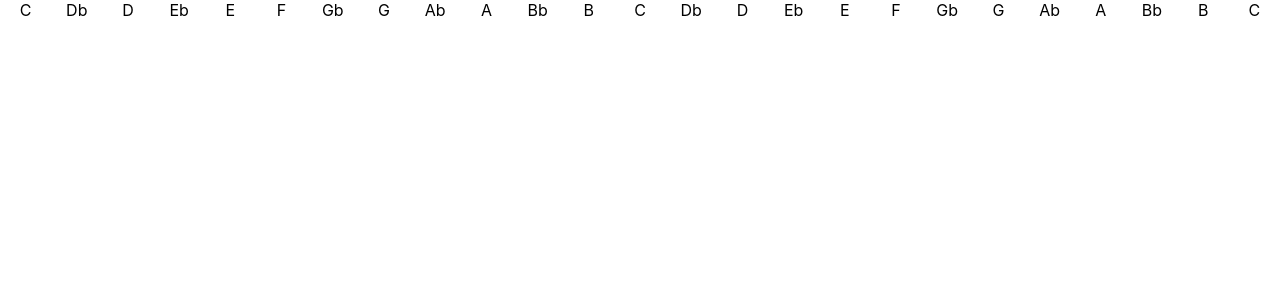
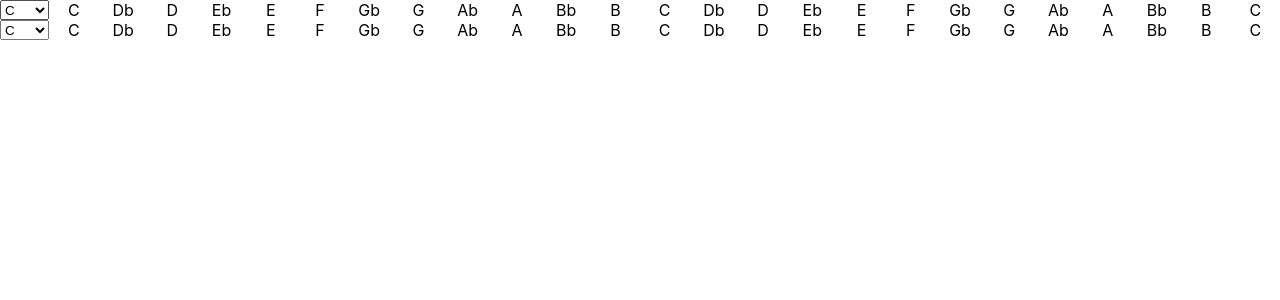
Before and after one commit to walpolsh/fretboards, a React (Create React App) app: page / in a window 1280 px wide. Shown: the top 300 px of the page. Built offline with nearby package versions, Linux system fonts and the light colour scheme.

Commit message:
single string can change

```diff
--- a/src/App.css
+++ b/src/App.css
@@ -1,6 +1,6 @@
 .stringContainer {
   display: grid;
-  grid-template-columns: repeat(25, 1fr);
+  grid-template-columns: repeat(26, 1fr);
 }
 
 .App {
--- a/src/App.js
+++ b/src/App.js
@@ -1,13 +1,30 @@
 import React, { Component } from 'react';
 import './App.css';
 import {Chromatic} from './constants/scales'
+import {permute} from './constants/helpers'
 import String from './components/String'
 
 class App extends Component {
+  constructor() {
+    super()
+    this.state = {
+      note: Chromatic
+    }
+    this.changeNote = this.changeNote.bind(this)
+  }
+  changeNote(event) {
+    let keys = Chromatic;
+    const e = event.target.value
+    this.setState({
+      note: permute(keys, e),
+    })
+  }
   render() {
+    let note = this.state.note
     return (
       <div className="App">
-          <String Chromatic={Chromatic}/>
+          <String changeNote={this.changeNote} Chromatic={note}/>
+          <String changeNote={this.changeNote} Chromatic={note}/>
       </div>
     );
   }
--- a/src/components/String.js
+++ b/src/components/String.js
@@ -1,12 +1,26 @@
 import React, { Component } from 'react';
 
 const String = (props) => {
-  let {Chromatic} = props
+  let {Chromatic, changeNote} = props
   Chromatic = Chromatic.concat(Chromatic).concat(Chromatic[0])
   return (
     <div className="stringContainer">
+      <select  onChange={changeNote}>
+        <option id='keySig' value='0'>C</option>
+        <option value='1'>Db</option>
+        <option value='2'>D</option>
+        <option value='3'>Eb</option>
+        <option value='4'>E</option>
+        <option value='5'>F</option>
+        <option value='6'>Gb</option>
+        <option value='7'>G</option>
+        <option value='8'>Ab</option>
+        <option value='9'>A</option>
+        <option value='10'>Bb</option>
+        <option value='11'>B</option>
+      </select>
       {
-        Chromatic.map(x => <div >{x}</div>)
+          Chromatic.map(x => <div >{x}</div>)
       }
     </div>
   )
```
